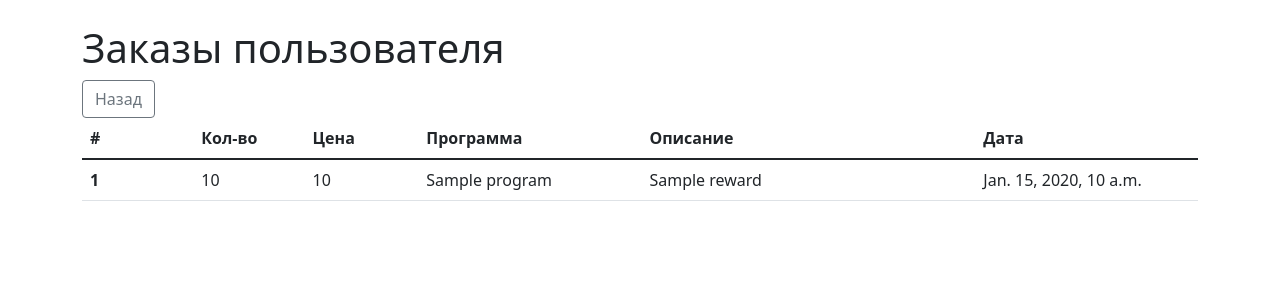
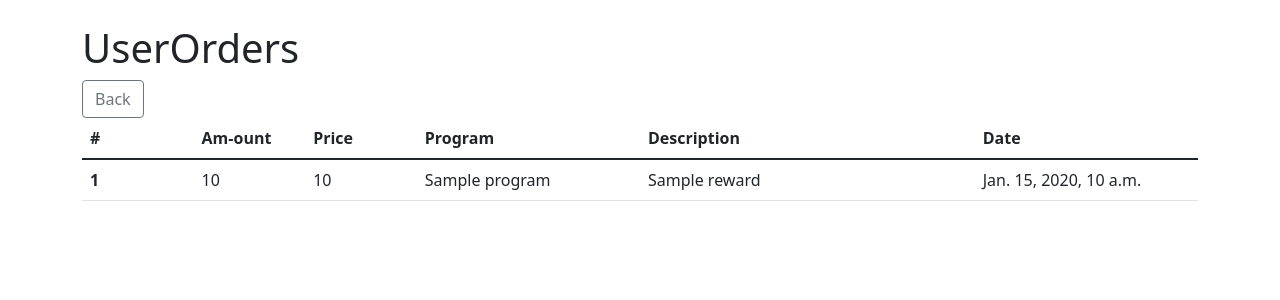
Before and after one commit to nvrmndmnm/Loyalty-Program-App, a Django app: template source/merchantapp/templates/orders/order_list.html in a window 1280 px wide. Shown: the part 56-356 px from the top of the page. Run offline with Django 3.2, Linux system fonts and the light colour scheme; the template is opened without the code that fills it: most values are stand-ins (such as "Sample title", 1, 10 or a date in 2020).

Commit message:
Переводил слова в order_list, employee_add

```diff
--- a/source/accounts/forms.py
+++ b/source/accounts/forms.py
@@ -2,6 +2,7 @@ from django import forms
 from django.contrib.auth import get_user_model
 from django.contrib.auth.forms import UserCreationForm, UsernameField
 from django.core.exceptions import ObjectDoesNotExist
+from django.utils.translation import gettext_lazy as _
 
 
 class UserAdminCreationForm(UserCreationForm):
@@ -51,7 +52,7 @@ class PasswordChangeForm(forms.ModelForm):
 
 
 class PasswordRequestForm(forms.Form):
-    phone = UsernameField(widget=forms.TextInput(attrs={'autofocus': True}), label='Номер телефона')
+    phone = UsernameField(widget=forms.TextInput(attrs={'autofocus': True}), label=_('NumberPhone'))
 
     def clean_phone(self):
         phone = self.cleaned_data.get('phone')
--- a/source/merchantapp/forms.py
+++ b/source/merchantapp/forms.py
@@ -1,6 +1,7 @@
 from django import forms
 from merchantapp.models import Program, ProgramCondition, ProgramConditionType, ProgramReward, ProgramRewardType,\
     Branch, Address
+from django.utils.translation import gettext_lazy as _
 
 
 class UserSearchForm(forms.Form):
@@ -8,8 +9,8 @@ class UserSearchForm(forms.Form):
 
 
 class ProgramForm(forms.ModelForm):
-    condition = forms.IntegerField(min_value=0, label='Требуется покупок')
-    reward = forms.IntegerField(min_value=0, label='Будет начислено наград')
+    condition = forms.IntegerField(min_value=0, label=_('ShoppingRequired'))
+    reward = forms.IntegerField(min_value=0, label=_('RewardsWillBeGiven'))
 
     def clean(self):
         cleaned_data = super().clean()
--- a/source/merchantapp/templates/employees/employee_add.html
+++ b/source/merchantapp/templates/employees/employee_add.html
@@ -1,8 +1,9 @@
 {% extends 'base.html' %}
+{% load i18n %}
 {% block content %}
     <div class="w-50">
-        <h2 class="font-weight-bold my-4">Добавить сотрудника</h2>
-        <p>Введите номер телефона пользователя, которого необходимо добавить в список сотрудников.</p>
+        <h2 class="font-weight-bold my-4">{% blocktrans %}Add employee{% endblocktrans %}</h2>
+        <p>{% blocktrans %}Enter the phone number of the user you want to add to the employee list.{% endblocktrans %}</p>
         <form method="POST">
             {% csrf_token %}
             {% include 'partial/form.html' with button_text='Отправить' %}
--- a/source/merchantapp/templates/orders/order_list.html
+++ b/source/merchantapp/templates/orders/order_list.html
@@ -1,16 +1,17 @@
 {% extends 'base.html' %}
+{% load i18n %}
 {% block content %}
-    <h1>Заказы пользователя</h1>
-    <a class="btn btn-outline-secondary" href="{{request.META.HTTP_REFERER}}">Назад</a>
+    <h1>{% trans "UserOrders" %}</h1>
+    <a class="btn btn-outline-secondary" href="{{request.META.HTTP_REFERER}}">{% trans "Back" %}</a>
     <table class="table table-hover">
         <thead>
         <tr>
             <th scope="col" style="width: 5%">#</th>
-            <th scope="col" style="width: 5%">Кол-во</th>
-            <th scope="col" style="width: 5%">Цена</th>
-            <th scope="col" style="width: 10%">Программа</th>
-            <th scope="col" style="width: 15%">Описание</th>
-            <th scope="col" style="width: 10%">Дата</th>
+            <th scope="col" style="width: 5%">{% trans "Am-ount" %}</th>
+            <th scope="col" style="width: 5%">{% trans "Price" %}</th>
+            <th scope="col" style="width: 10%">{% trans "Program" %}</th>
+            <th scope="col" style="width: 15%">{% trans "Description" %}</th>
+            <th scope="col" style="width: 10%">{% trans "Date" %}</th>
         </tr>
         </thead>
         <tbody>
--- a/source/merchantapp/views.py
+++ b/source/merchantapp/views.py
@@ -14,6 +14,7 @@ from django.utils.encoding import force_bytes
 from django.utils.http import urlencode, urlsafe_base64_encode
 from django.views.generic import ListView, TemplateView, CreateView, UpdateView, DetailView
 from django.contrib.auth.mixins import UserPassesTestMixin
+from django.utils.translation import gettext_lazy as _
 
 from accounts.forms import PasswordRequestForm
 from merchantapp.forms import UserSearchForm, ProgramForm, BranchForm, AddressForm
@@ -416,7 +417,7 @@ def add_merchant_employee(request):
                     return redirect("accounts:password_reset_done")
                 return redirect('merchantapp:employees_list')
         else:
-            context['error'] = 'Такого пользователя не существует.'
+            context['error'] = _('UserDoesNotExist.')
     return render(request, 'employees/employee_add.html', context)
 
 
```
Also changed, not shown: source/locales/kz/LC_MESSAGES/django.po, source/locales/ru/LC_MESSAGES/django.po, 2 other files.
